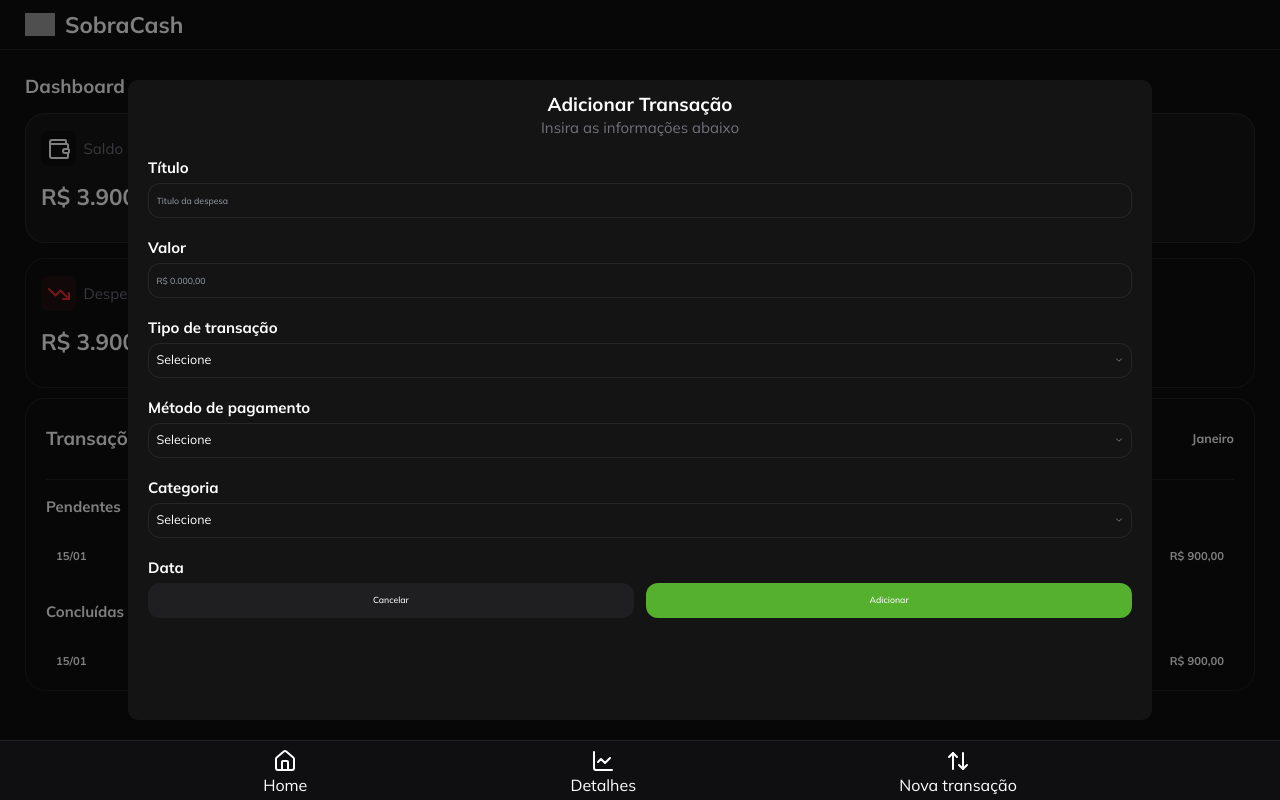
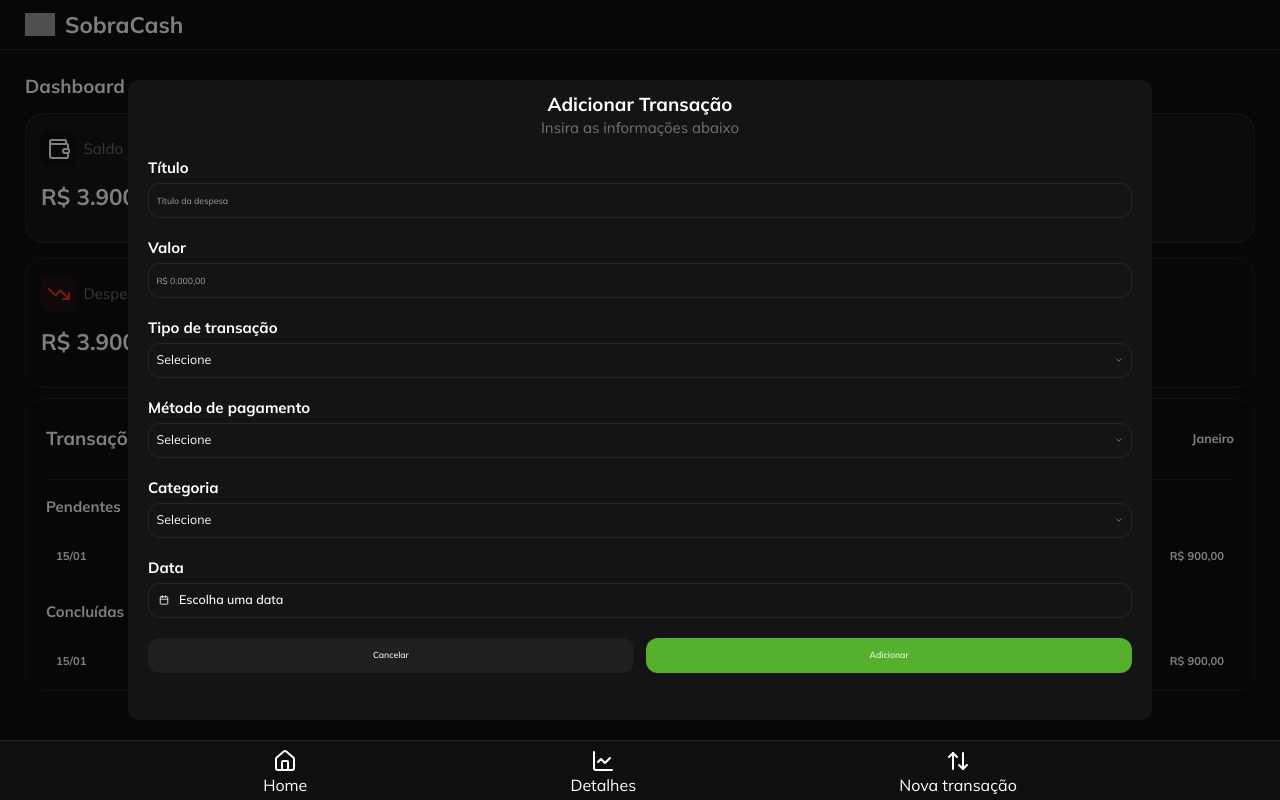
Before and after one commit to nicolasfreitas-dev/wisebills, a Next.js app: page / in a window 1280 px wide. Both pictures are taken after a click on the item "Nova transação". Built offline with nearby package versions, Linux system fonts and the light colour scheme; grey boxes are pictures that could not be loaded.

Commit message:
feat: create DatePickerField Component

```diff
--- /dev/null
+++ b/src/components/DatePickerField/index.tsx
@@ -0,0 +1,38 @@
+import React from "react";
+import { cn } from "@/lib/utils";
+import { format } from "date-fns";
+import { Button } from "../ui/button";
+import { Popover, PopoverContent, PopoverTrigger } from "../ui/popover";
+import { Calendar } from "../ui/calendar";
+import { ptBR } from "date-fns/locale/pt-BR"
+import { CalendarIcon } from "lucide-react";
+
+export default function DatePickerField() {
+    const [date, setDate] = React.useState<Date>()
+
+    return (
+        <Popover>
+            <PopoverTrigger asChild>
+                <Button
+                    variant={"outline"}
+                    className={cn(
+                        "w-full h-14 rounded-[1.2rem] bg-bg-secondary border-border-color mb-8 text-xl justify-start text-left",
+                        !date && "text-muted-foreground"
+                    )}
+                >
+                    <CalendarIcon className="mr-2 h-8 w-8" />
+                    {date ? format(date, "dd/MM/yyyy") : <span>Escolha uma data</span>}
+                </Button>
+            </PopoverTrigger>
+            <PopoverContent className="w-auto bg-bg-secondary border-border-color p-0">
+                <Calendar
+                    mode="single"
+                    selected={date}
+                    onSelect={setDate}
+                    initialFocus
+                    locale={ptBR}
+                />
+            </PopoverContent>
+        </Popover>
+    );
+};
--- a/src/components/TransactionForm/index.tsx
+++ b/src/components/TransactionForm/index.tsx
@@ -1,5 +1,6 @@
 "use client"
 
+import DatePickerField from "../DatePickerField";
 import SelectField from "../SelectField";
 import { Button } from "../ui/button";
 import { Input } from "../ui/input";
@@ -40,6 +41,7 @@ export default function TransactionForm({ isClosed }: TransactionFormProps) {
                 selectItem={["Lazer", "Alimentação", "Transporte", "Entretenimento"]}
             />
             <Label className="text-2xl font-bold pb-2">Data</Label>
+            <DatePickerField />
             <div className="w-full flex items-center justify-center gap-5">
                 <Button
                     className="w-full h-14 bg-dark-gray-detail rounded-[1.2rem]"
```
